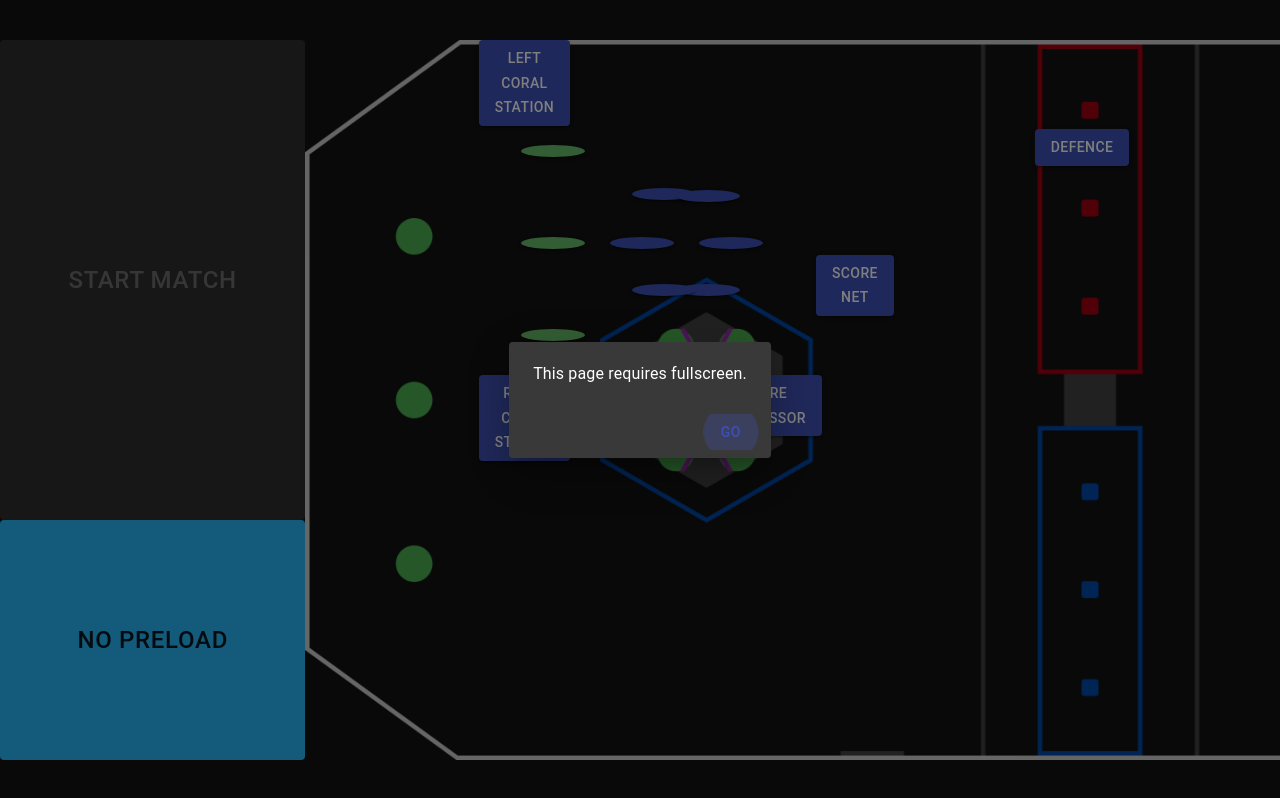
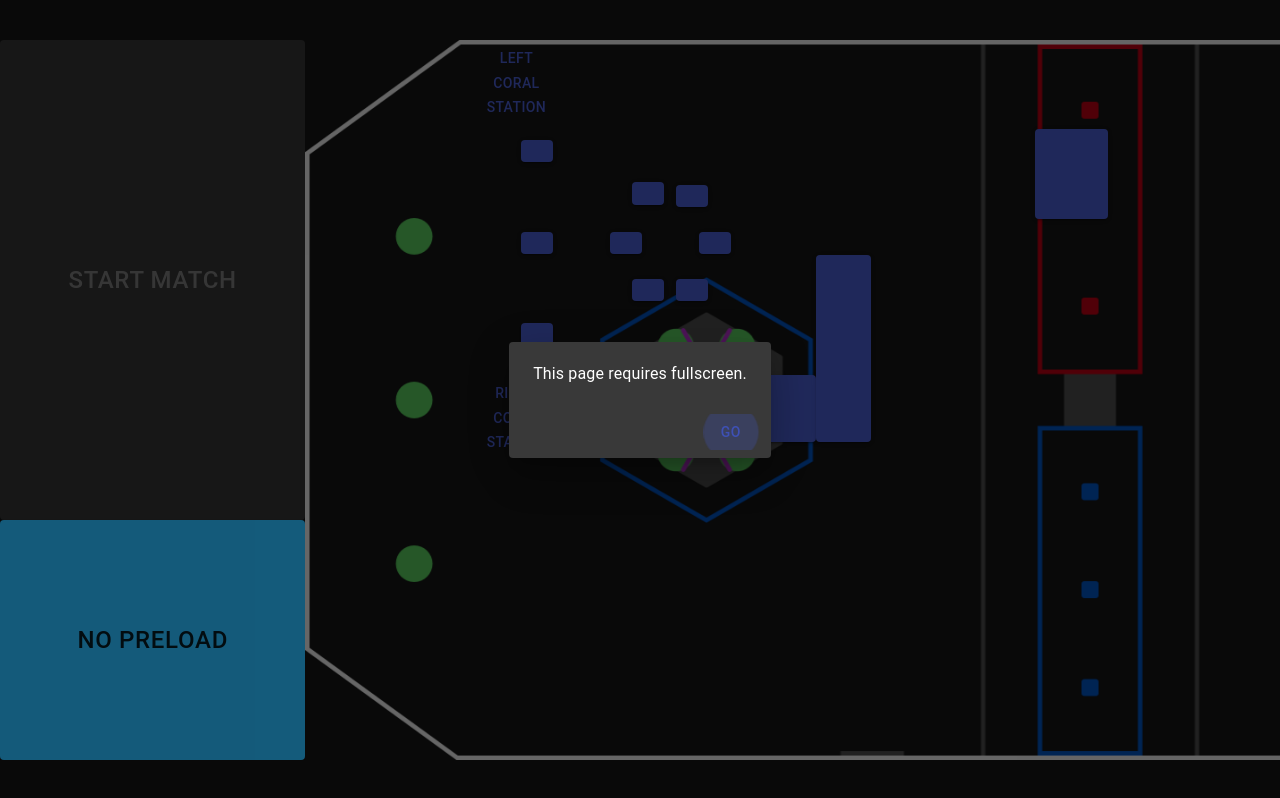
Before and after one commit to team-7558/scouting-2026, a React (Create React App) app in the folder client/: page /scoutMatch in a window 1280 px wide. Built offline with nearby package versions, Linux system fonts and the light colour scheme; a web font is replaced by a local one.

Commit message:
remove cursor logic in Scout2, use FieldButton

```diff
--- a/client/src/pages/ScoutMatch/ScoutMatch2.js
+++ b/client/src/pages/ScoutMatch/ScoutMatch2.js
@@ -90,18 +90,21 @@ const ScoutMatch = ({ driverStation, teamNumber, scoutPerspective }) => {
     height: 0,
   });
 
-  const handleMouseMove = (event) => {
-    setCursorPosition({
-      x: event.clientX,
-      y: event.clientY,
-    });
-  };
-
   const scaleWidthToActual = (virtualValue) =>
     (virtualValue / virtualWidth) * scaledBoxRect.width;
 
   const scaleHeightToActual = (virtualValue) =>
     (virtualValue / virtualHeight) * scaledBoxRect.height;
+
+  const FieldButton = ({ props }) => {
+    return (
+      <Button
+        variant="contained"
+        sx={{ width: "100%", height: "100%", minWidth: 0, minHeight: 0 }}
+        {...props}
+      ></Button>
+    );
+  };
 
   const StartingPositionSlider = (match) => {
     const fieldRef = fieldCanvasRef.current;
@@ -139,6 +142,7 @@ const ScoutMatch = ({ driverStation, teamNumber, scoutPerspective }) => {
       />
     );
   };
+
   const PrematchChildren = [
     createFieldLocalMatchComponent(
       "startingPositionSlider",
@@ -155,12 +159,9 @@ const ScoutMatch = ({ driverStation, teamNumber, scoutPerspective }) => {
       200,
       200,
       (match) => (
-        <Button
-          variant="contained"
-          onClick={() => match.setIsDefending((prev) => !prev)}
-        >
+        <FieldButton onClick={() => match.setIsDefending((prev) => !prev)}>
           Defence
-        </Button>
+        </FieldButton>
       )
     ),
   ];
@@ -178,7 +179,6 @@ const ScoutMatch = ({ driverStation, teamNumber, scoutPerspective }) => {
         150,
         (match) => (
           <Button
-            variant="contained"
             color={
               match.coralAttained == null ? COLORS.ACTIVE : COLORS.DISABLED
             }
@@ -199,7 +199,6 @@ const ScoutMatch = ({ driverStation, teamNumber, scoutPerspective }) => {
         150,
         (match) => (
           <Button
-            variant="contained"
             color={
               match.coralAttained == null ? COLORS.ACTIVE : COLORS.DISABLED
             }
@@ -222,11 +221,10 @@ const ScoutMatch = ({ driverStation, teamNumber, scoutPerspective }) => {
           50,
           50,
           (match) => (
-            <Button
-              variant="contained"
+            <FieldButton
               color={COLORS.ACTIVE}
               sx={{ borderRadius: "50%" }}
-            ></Button>
+            ></FieldButton>
           )
         );
       }),
@@ -239,17 +237,18 @@ const ScoutMatch = ({ driverStation, teamNumber, scoutPerspective }) => {
         300,
         150,
         (match) => (
-          <Button variant="contained" color={COLORS.ACTIVE}>
-            Score Processor
-          </Button>
+          <FieldButton color={COLORS.ACTIVE}>Score Processor</FieldButton>
         )
       ),
 
-      createFieldLocalMatchComponent("scoreNet", 1400, 480, 150, 420, () => (
-        <Button variant="contained" color={COLORS.ACTIVE}>
-          Score Net
-        </Button>
-      )),
+      createFieldLocalMatchComponent(
+        "scoreNet",
+        1400,
+        480,
+        150,
+        420,
+        (match) => <FieldButton color={COLORS.ACTIVE}>Score Net</FieldButton>
+      ),
 
       // Coral Mark Buttons
       ...[220, 425, 630].map((y, index) => {
@@ -260,14 +259,13 @@ const ScoutMatch = ({ driverStation, teamNumber, scoutPerspective }) => {
           50,
           50,
           (match) => (
-            <Button
-              variant="contained"
+            <FieldButton
               color={COLORS.SUCCESS}
               sx={{ borderRadius: "50%" }}
               onClick={() => {
                 console.log(`coral mark ${index + 1} clicked`);
               }}
-            ></Button>
+            ></FieldButton>
           )
         );
       }),
@@ -410,18 +408,10 @@ const ScoutMatch = ({ driverStation, teamNumber, scoutPerspective }) => {
     return () => window.removeEventListener("resize", resizeScaledBox);
   }, []);
 
-  const [cursorPosition, setCursorPosition] = useState({
-    x: 0,
-    y: 0,
-    scaledBoxX: 0,
-    scaledBoxY: 0,
-  });
-
   return (
     <MatchContext.Provider value={CONTEXT_WRAPPER}>
       <ThemeProvider theme={BlueTheme}>
         <Box
-          onMouseMove={handleMouseMove}
           sx={{
             position: "relative",
             width: "100vw",
```
